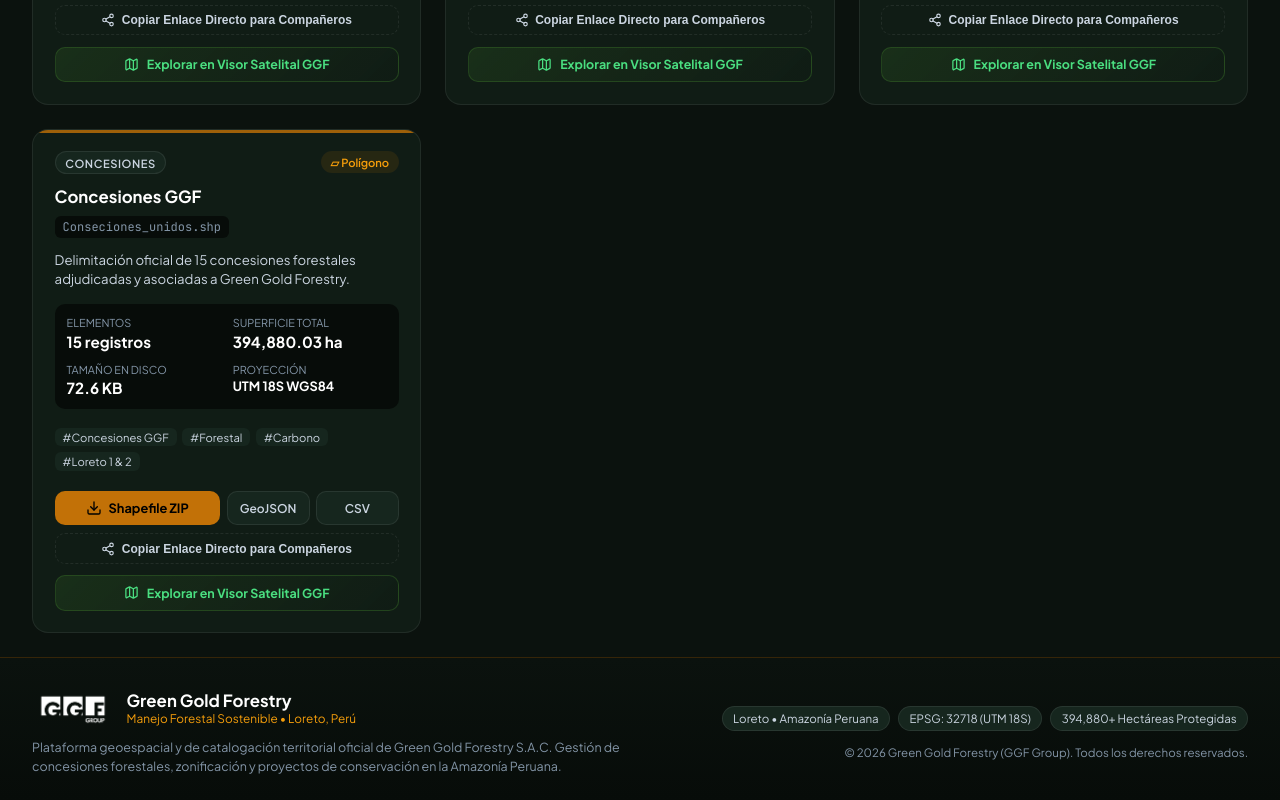
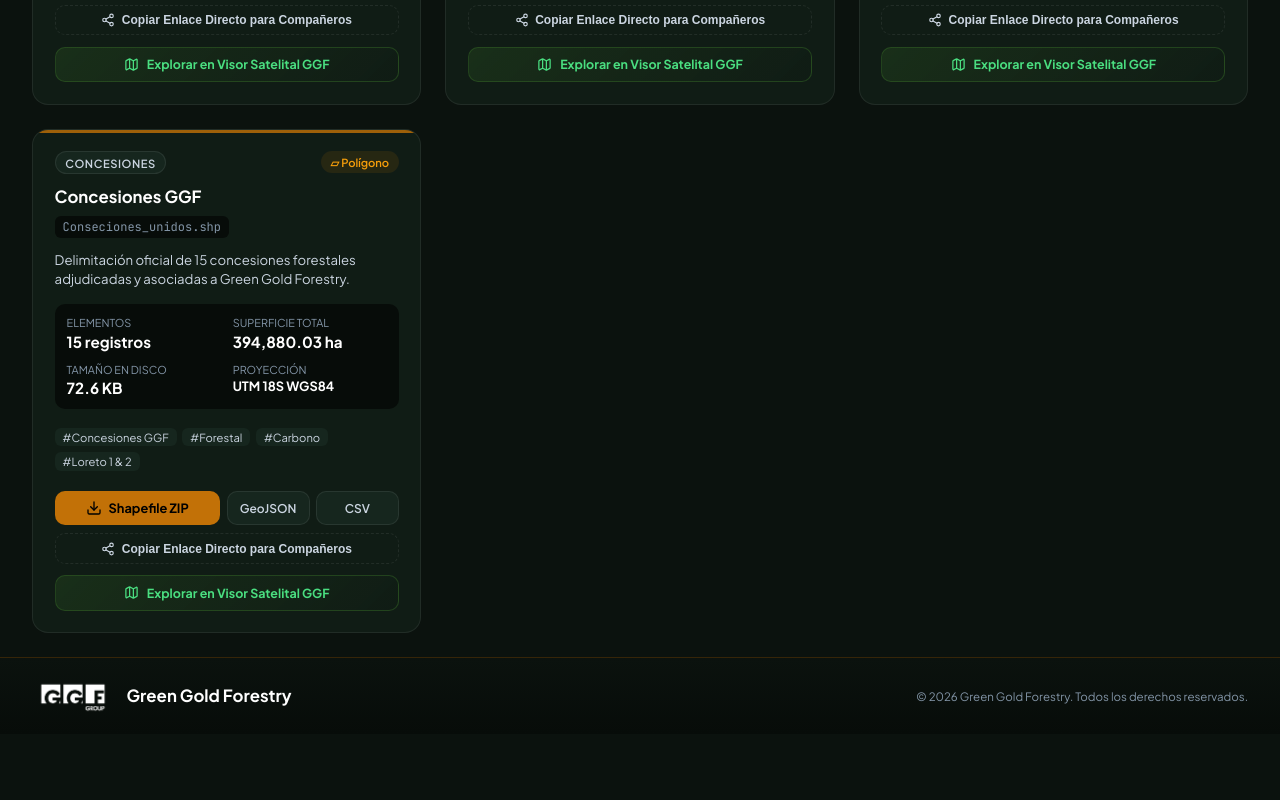
Before and after one commit to chulla19/ggf-geohub, a React (Vite) app in the folder client/: page / in a window 1280 px wide. Shown: the part 840-1640 px from the top of the page. After the commit the page ends 1574 px from the top, so only its background shows below. Built offline with nearby package versions, Linux system fonts and the light colour scheme.

Commit message:
Limpiar pie de pagina dejando solo logo y Green Gold Forestry junto al copyright

```diff
--- a/client/src/App.jsx
+++ b/client/src/App.jsx
@@ -180,28 +180,16 @@
             <div className="footer-logo-row">
               <img
                 src={ggfLogoWhite}
-                alt="GGF Group"
+                alt="Green Gold Forestry"
                 className="footer-logo-img"
               />
-              <div>
-                <h4>Green Gold Forestry</h4>
-                <p>Manejo Forestal Sostenible &bull; Loreto, Perú</p>
-              </div>
+              <h4>Green Gold Forestry</h4>
             </div>
-            <p className="footer-description">
-              Plataforma geoespacial y de catalogación territorial oficial de Green Gold Forestry S.A.C.
-              Gestión de concesiones forestales, zonificación y proyectos de conservación en la Amazonía Peruana.
-            </p>
           </div>
 
           <div className="footer-meta-col">
-            <div className="footer-pill-group">
-              <span className="footer-pill">Loreto &bull; Amazonía Peruana</span>
-              <span className="footer-pill">EPSG: 32718 (UTM 18S)</span>
-              <span className="footer-pill">394,880+ Hectáreas Protegidas</span>
-            </div>
             <p className="footer-copy">
-              &copy; {new Date().getFullYear()} Green Gold Forestry (GGF Group). Todos los derechos reservados.
+              &copy; {new Date().getFullYear()} Green Gold Forestry. Todos los derechos reservados.
             </p>
           </div>
         </div>
--- a/client/src/index.css
+++ b/client/src/index.css
@@ -2407,7 +2407,7 @@
   margin-top: auto;
   background: linear-gradient(180deg, var(--bg-main) 0%, var(--bg-darkest) 100%);
   border-top: 1px solid rgba(194, 113, 7, 0.25);
-  padding: 2rem 2rem 1.5rem 2rem;
+  padding: 1.25rem 2rem;
 }
 
 .footer-content {
```
